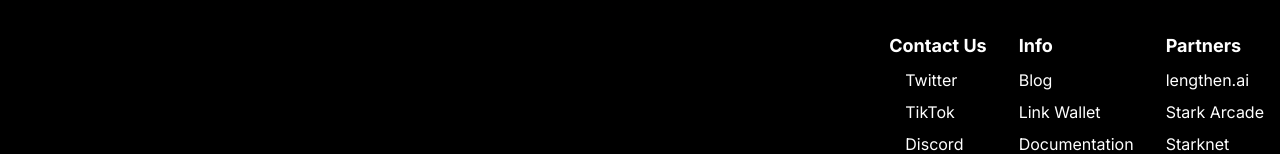
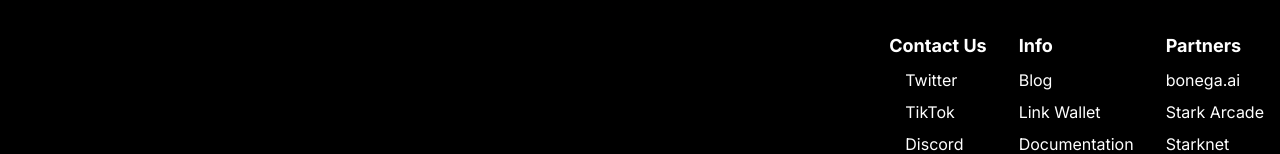
Before and after one commit to metacube-games/landing-page, a Next.js app: page /blog in a window 1280 px wide. Shown: the part 2427-2581 px from the top of the page. Built offline with nearby package versions, Linux system fonts and the light colour scheme; some icons are missing.

Commit message:
fix: rebrand lengthen.ai to bonega.ai

```diff
--- a/src/components/footer/index.tsx
+++ b/src/components/footer/index.tsx
@@ -214,12 +214,12 @@ const Footer: React.FC = () => {
             <ul>
               <li className="my-2">
                 <Link
-                  href="https://lengthen.ai"
+                  href="https://bonega.ai"
                   className="hover:text-gray-300"
                   target="_blank"
                   rel="noopener noreferrer"
                 >
-                  lengthen.ai
+                  bonega.ai
                 </Link>
               </li>
               <li className="my-2">
```
